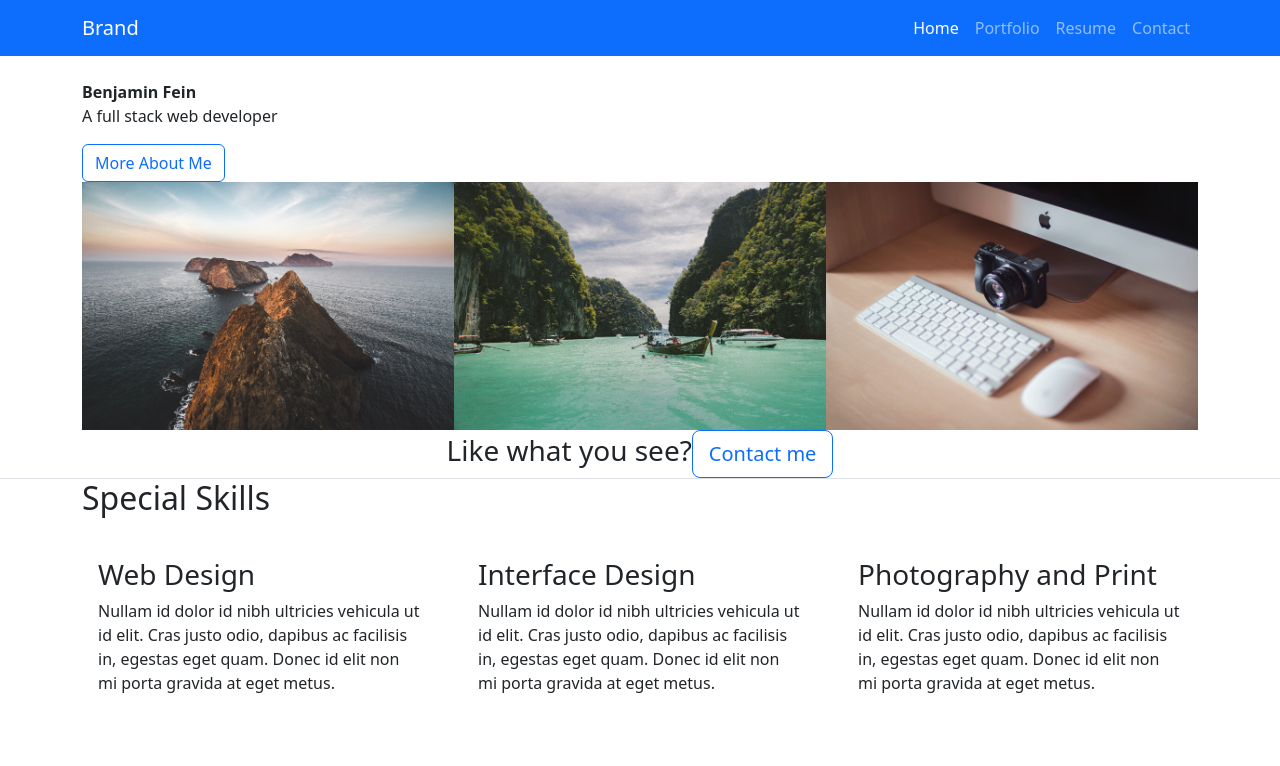
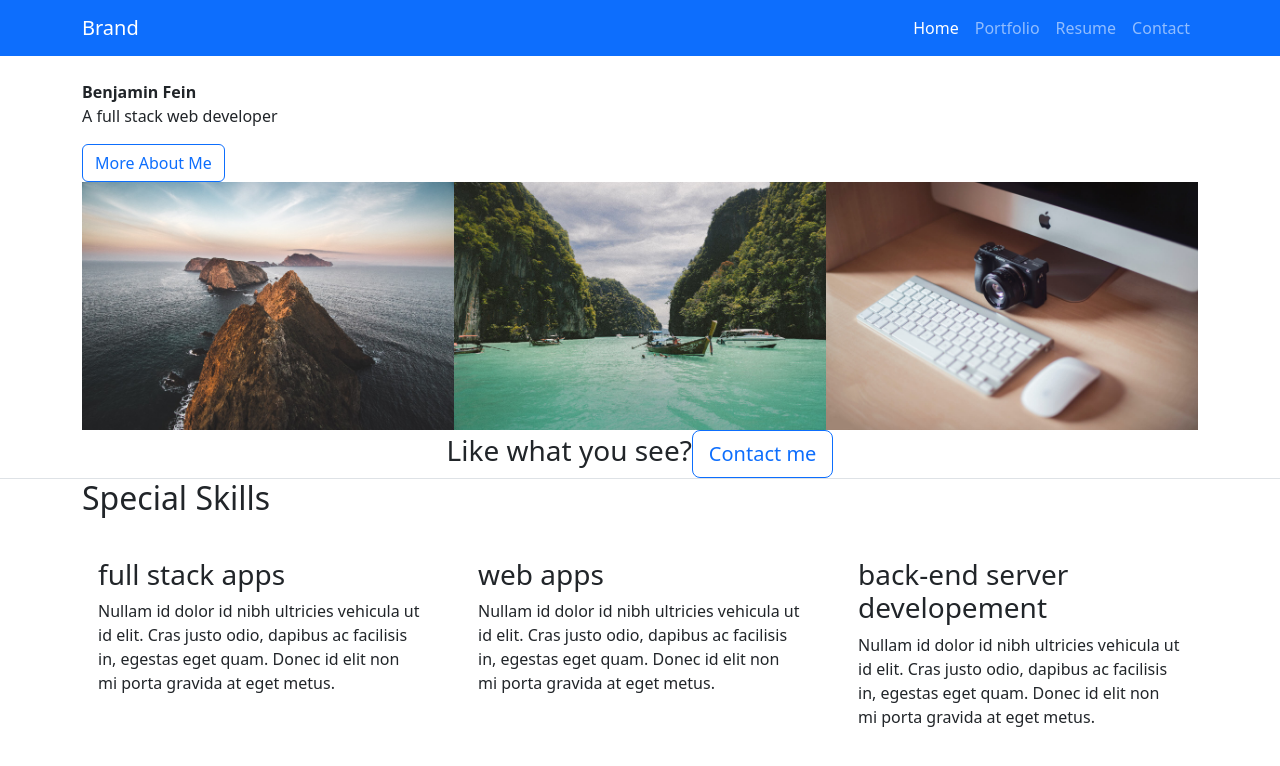
Before and after one commit to Bfunk54/bfunk54.github.io, a React (Create React App) app: page / in a window 1280 px wide. Shown: the top 766 px of the page. Built offline with nearby package versions, Linux system fonts and the light colour scheme.

Commit message:
fixed a lil homepage

```diff
--- a/src/components/pages/Home.js
+++ b/src/components/pages/Home.js
@@ -40,7 +40,7 @@ export default function Home() {
                         <div className="card special-skill-item border-0">
                             <div className="card-header bg-transparent border-0"><i className="icon ion-ios-star-outline"></i></div>
                             <div className="card-body">
-                                <h3 className="card-title">Web Design</h3>
+                                <h3 className="card-title">full stack apps</h3>
                                 <p className="card-text">Nullam id dolor id nibh ultricies vehicula ut id elit. Cras justo odio, dapibus ac facilisis in, egestas eget quam. Donec id elit non mi porta gravida at eget metus.</p>
                             </div>
                         </div>
@@ -49,7 +49,7 @@ export default function Home() {
                         <div className="card special-skill-item border-0">
                             <div className="card-header bg-transparent border-0"><i className="icon ion-ios-lightbulb-outline"></i></div>
                             <div className="card-body">
-                                <h3 className="card-title">Interface Design</h3>
+                                <h3 className="card-title">web apps</h3>
                                 <p className="card-text">Nullam id dolor id nibh ultricies vehicula ut id elit. Cras justo odio, dapibus ac facilisis in, egestas eget quam. Donec id elit non mi porta gravida at eget metus.</p>
                             </div>
                         </div>
@@ -58,7 +58,7 @@ export default function Home() {
                         <div className="card special-skill-item border-0">
                             <div className="card-header bg-transparent border-0"><i className="icon ion-ios-gear-outline"></i></div>
                             <div className="card-body">
-                                <h3 className="card-title">Photography and Print</h3>
+                                <h3 className="card-title">back-end server developement</h3>
                                 <p className="card-text">Nullam id dolor id nibh ultricies vehicula ut id elit. Cras justo odio, dapibus ac facilisis in, egestas eget quam. Donec id elit non mi porta gravida at eget metus.</p>
                             </div>
                         </div>
```
